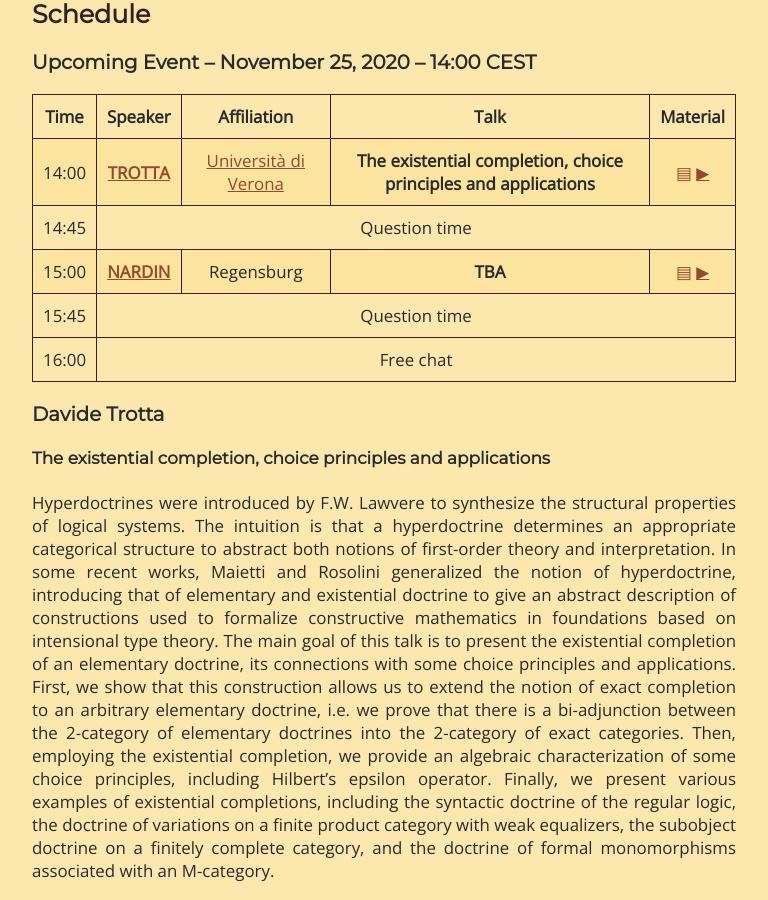
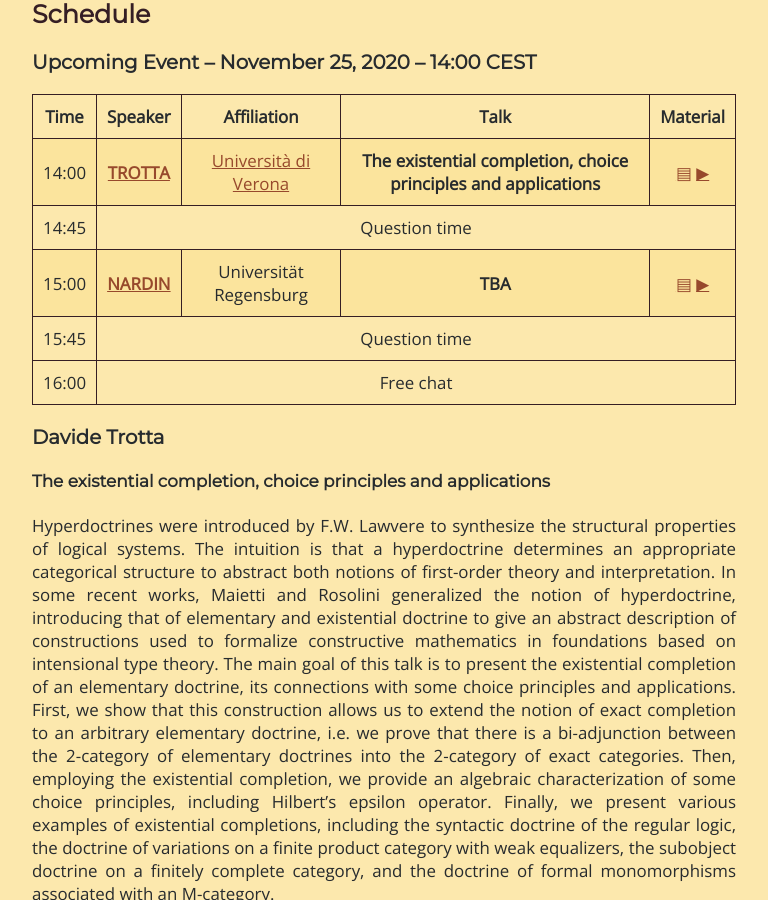
Before and after one commit to Progetto-ItaCa/Progetto-ItaCa.github.io, a Jekyll site: the page built from pages/fest.md, in a window 1280 px wide and 900 px high, scrolled down 426 px. Shown: the whole window, without its empty margins (256-1024 px from the left). Built offline with Jekyll 4.4.1, drawn with Linux system fonts in a browser that asks for light colours; our own code applies the rules of GitHub Pages for plain Markdown files.

Commit message:
name Regens

```diff
--- a/pages/fest.md
+++ b/pages/fest.md
@@ -44,7 +44,7 @@ If you would like to be a speaker, or you want to contact the organizers of the
     <tr style="background-color:#fbe49d">
       <td>15:00</td>
       <td><a href="" target="_blank"><strong>NARDIN</strong></a></td>
-      <td>Regensburg</td>
+      <td>Universität Regensburg</td>
       <td><b>TBA</b></td>
       <td><a href="#narding-abs">▤</a> <a href="" target="_blank">▶</a></td>
     </tr>
```
